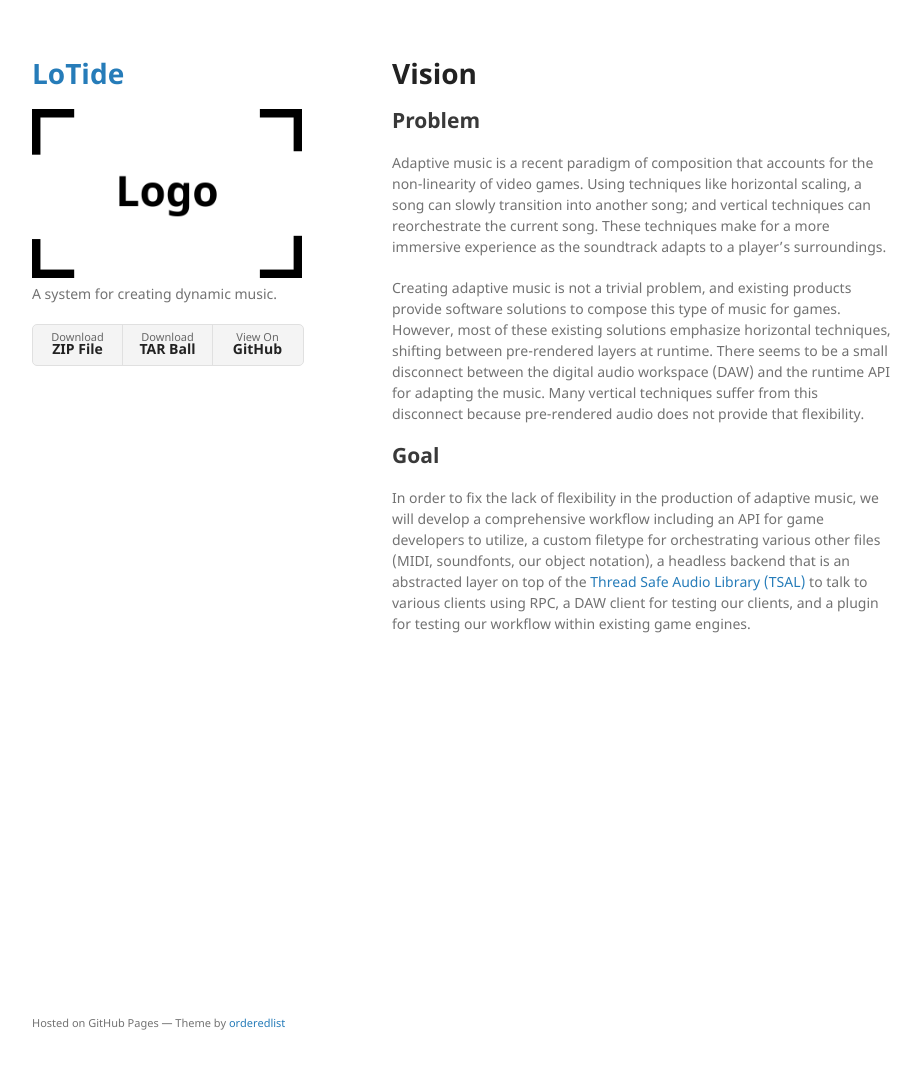
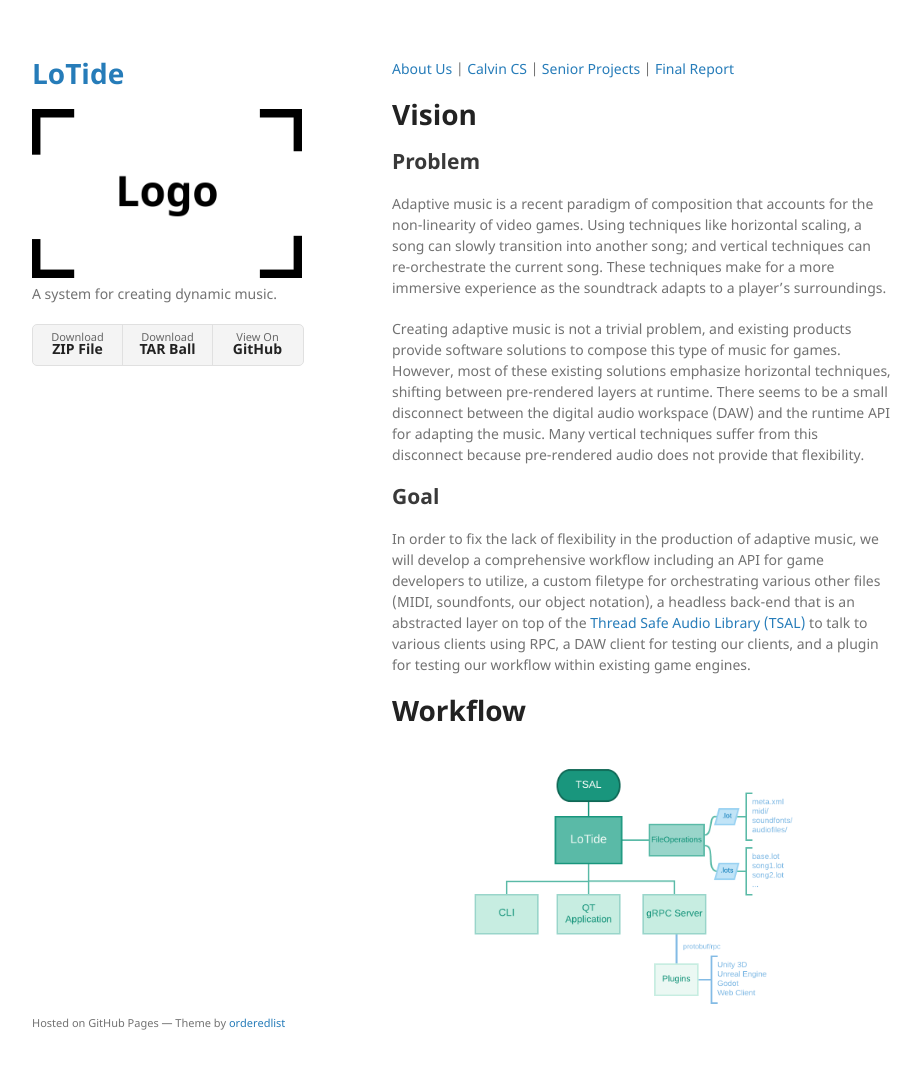
Before and after one commit to lotide/lotide.github.io, a Jekyll site: the page built from index.md, in a window 1280 px wide and 1102 px high. Shown: the top 1069 px of the window, without its empty margins (178-1099 px from the left). Built offline with Jekyll 4.4.1, drawn with Linux system fonts in a browser that asks for light colours.

Commit message:
Basic profile page and links

```diff
--- a/_config.yml
+++ b/_config.yml
@@ -2,5 +2,7 @@ title: LoTide
 logo: /assets/img/logo.png
 description: A system for creating dynamic music.
 show_downloads: true
+github:
+  repository_url: https://github.com/lotide
 google_analytics:
 theme: jekyll-theme-minimal
--- a/index.md
+++ b/index.md
@@ -2,11 +2,15 @@
 layout: default
 ---
 
+[About Us](./about-us.html) | [Calvin CS](https://computing.calvin.edu/) | [Senior Projects](https://computing.calvin.edu/) | [Final Report](./final-report.html)
 # Vision
 ## Problem
-Adaptive music is a recent paradigm of composition that accounts for the non-linearity of video games. Using techniques like horizontal scaling, a song can slowly transition into another song; and vertical techniques can reorchestrate the current song. These techniques make for a more immersive experience as the soundtrack adapts to a player’s surroundings.
+Adaptive music is a recent paradigm of composition that accounts for the non-linearity of video games. Using techniques like horizontal scaling, a song can slowly transition into another song; and vertical techniques can re-orchestrate the current song. These techniques make for a more immersive experience as the soundtrack adapts to a player’s surroundings.
 
 Creating adaptive music is not a trivial problem, and existing products provide software solutions to compose this type of music for games. However, most of these existing solutions emphasize horizontal techniques, shifting between pre-rendered layers at runtime. There seems to be a small disconnect between the digital audio workspace (DAW) and the runtime API for adapting the music. Many vertical techniques suffer from this disconnect because pre-rendered audio does not provide that flexibility.
 
 ## Goal
-In order to fix the lack of flexibility in the production of adaptive music, we will develop a comprehensive workflow including an API for game developers to utilize, a custom filetype for orchestrating various other files (MIDI, soundfonts, our object notation), a headless backend that is an abstracted layer on top of the [Thread Safe Audio Library (TSAL)](https://github.com/Calvin-CS/TSAL) to talk to various clients using RPC, a DAW client for testing our clients, and a plugin for testing our workflow within existing game engines.
+In order to fix the lack of flexibility in the production of adaptive music, we will develop a comprehensive workflow including an API for game developers to utilize, a custom filetype for orchestrating various other files (MIDI, soundfonts, our object notation), a headless back-end that is an abstracted layer on top of the [Thread Safe Audio Library (TSAL)](https://github.com/Calvin-CS/TSAL) to talk to various clients using RPC, a DAW client for testing our clients, and a plugin for testing our workflow within existing game engines.
+
+# Workflow
+![LoTide](./assets/img/LoTide.svg)
```
Also changed, not shown: about-us.md (added, +27 -0 lines), another-page.md (+1 -1 lines), final-report.md (added, +9 -0 lines), README.md, assets/img/LoTide.svg (added), assets/img/mark-wissink.jpg (added), assets/img/temp.png (added), 1 other file.
